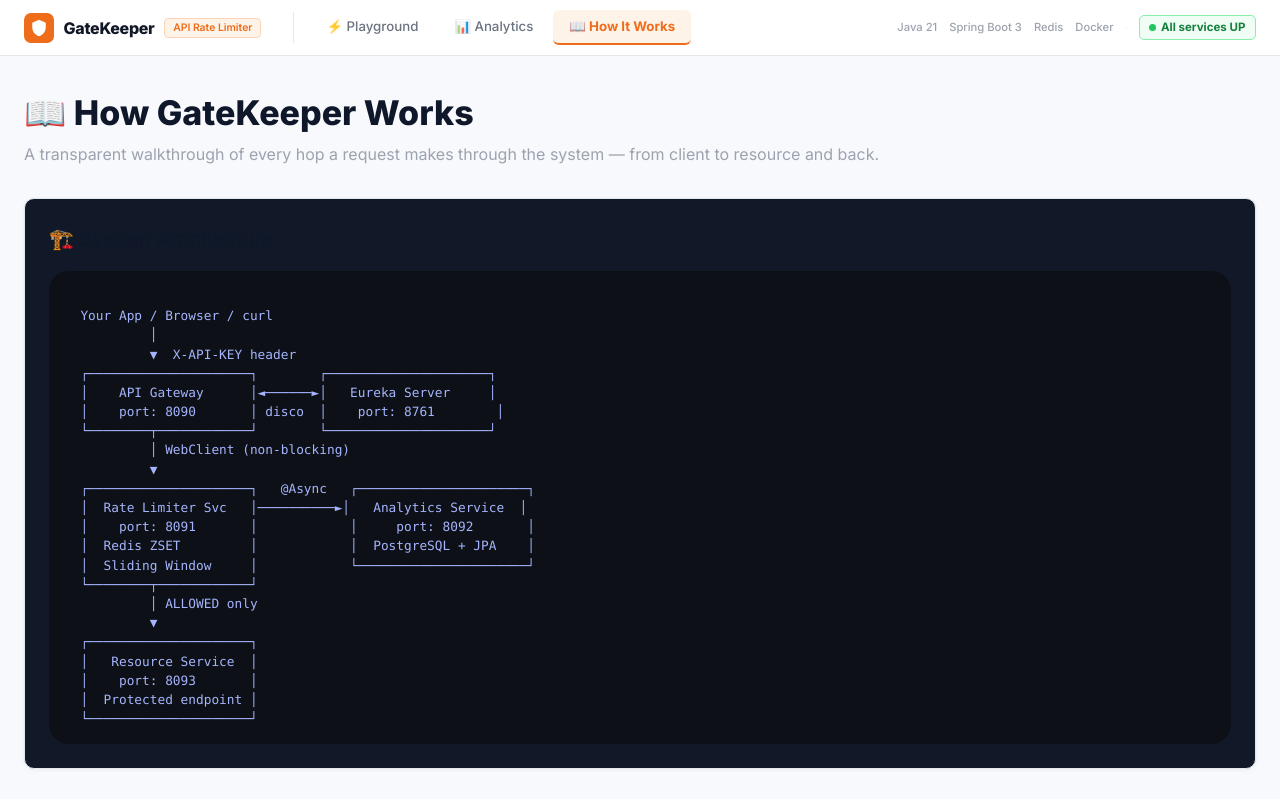
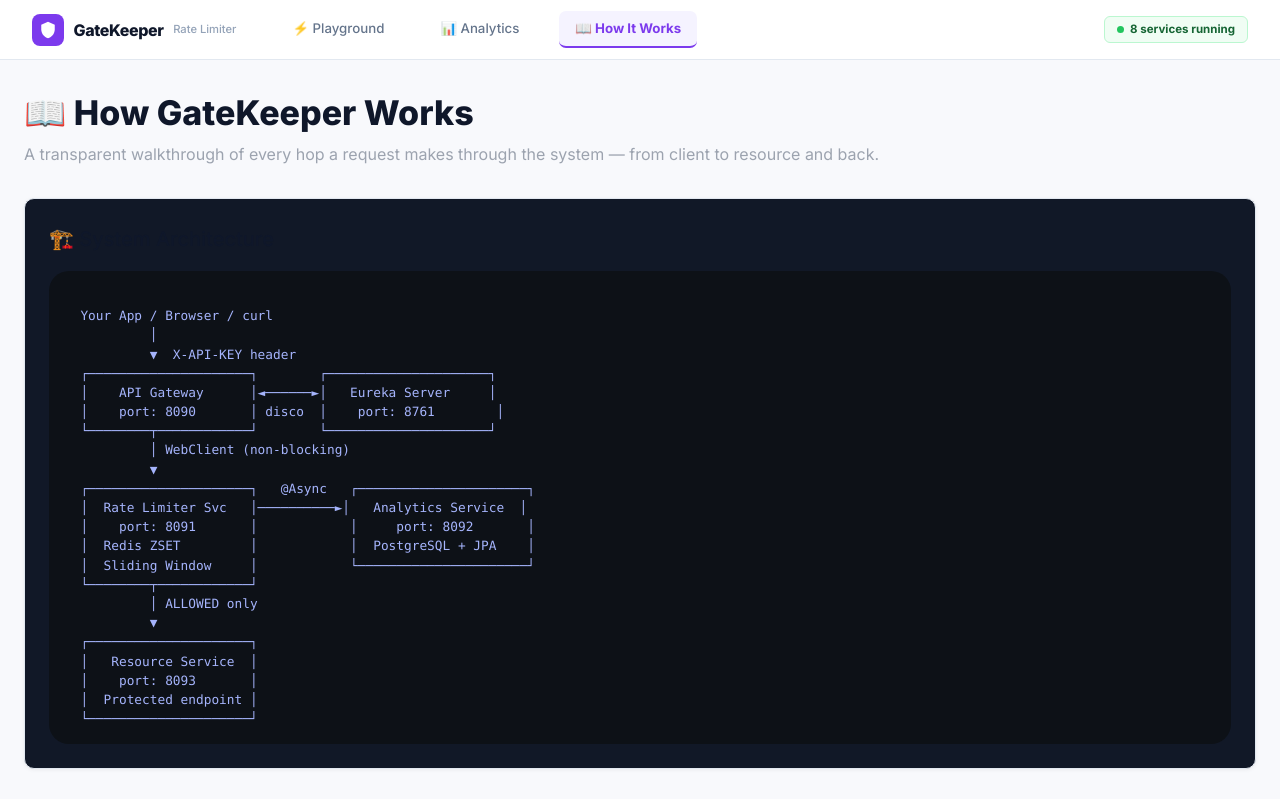
Before and after one commit to Yuvraj404s/GateKeeper, a React (Vite) app in the folder frontend/: page /how-it-works in a window 1280 px wide. Shown: the top 799 px of the page. Built offline with nearby package versions, Linux system fonts and the light colour scheme.

Commit message:
fix: restore clean layout with premium UI

```diff
--- a/frontend/src/components/Navbar.jsx
+++ b/frontend/src/components/Navbar.jsx
@@ -1,73 +1,51 @@
 import React from 'react'
 import { useNavigate, useLocation } from 'react-router-dom'
-import { Box, Typography, Button, Chip, Divider } from '@mui/material'
+import { Box, Typography, Button, Chip } from '@mui/material'
 import ShieldIcon from '@mui/icons-material/Shield'
 
 const tabs = [
-  { label: 'Playground', path: '/', emoji: '⚡' },
-  { label: 'Analytics', path: '/analytics', emoji: '📊' },
-  { label: 'How It Works', path: '/how-it-works', emoji: '📖' },
+  { label: 'Playground', path: '/', icon: '⚡' },
+  { label: 'Analytics',  path: '/analytics', icon: '📊' },
+  { label: 'How It Works', path: '/how-it-works', icon: '📖' },
 ]
 
 export default function Navbar() {
   const navigate = useNavigate()
   const { pathname } = useLocation()
+  return (
+    <Box sx={{ position:'fixed', top:0, left:0, right:0, zIndex:1200,
+      height:60, bgcolor:'#fff', borderBottom:'1px solid #e2e8f0',
+      display:'flex', alignItems:'center', px:4, gap:3 }}>
 
-  return (
-    <Box sx={{ position: 'fixed', top: 0, left: 0, right: 0, zIndex: 1200,
-      bgcolor: '#fff', borderBottom: '1px solid #e5e7eb', height: 56,
-      display: 'flex', alignItems: 'center', px: 3, gap: 0 }}>
-
-      {/* Brand */}
-      <Box sx={{ display: 'flex', alignItems: 'center', gap: 1.2, mr: 4, cursor: 'pointer' }} onClick={() => navigate('/')}>
-        <Box sx={{ width: 30, height: 30, bgcolor: '#ef6c1a', borderRadius: '7px',
-          display: 'flex', alignItems: 'center', justifyContent: 'center' }}>
-          <ShieldIcon sx={{ color: '#fff', fontSize: 18 }} />
+      <Box sx={{ display:'flex', alignItems:'center', gap:1.2, cursor:'pointer', mr:2 }} onClick={()=>navigate('/')}>
+        <Box sx={{ width:32, height:32, bgcolor:'#7c3aed', borderRadius:'8px',
+          display:'flex', alignItems:'center', justifyContent:'center' }}>
+          <ShieldIcon sx={{ color:'#fff', fontSize:18 }} />
         </Box>
-        <Typography sx={{ fontWeight: 800, fontSize: '1rem', color: '#111827', letterSpacing: '-0.3px' }}>
-          GateKeeper
-        </Typography>
-        <Chip label="API Rate Limiter" size="small"
-          sx={{ bgcolor: '#fef3e8', color: '#ef6c1a', border: '1px solid #fbd5b5',
-            fontSize: '0.65rem', fontWeight: 600, height: 20, borderRadius: '4px' }} />
+        <Typography sx={{ fontWeight:800, fontSize:'1rem', color:'#0f172a', letterSpacing:'-0.4px' }}>GateKeeper</Typography>
+        <Typography sx={{ fontSize:'0.7rem', color:'#94a3b8', fontWeight:500 }}>Rate Limiter</Typography>
       </Box>
 
-      <Divider orientation="vertical" flexItem sx={{ my: 1.5, mr: 2, borderColor: '#e5e7eb' }} />
-
-      {/* Tabs */}
-      <Box sx={{ display: 'flex', gap: 0.5, flex: 1 }}>
       {tabs.map(tab => {
         const active = pathname === tab.path
         return (
           <Button key={tab.path} onClick={() => navigate(tab.path)}
-              sx={{
-                px: 2, py: 0.6, fontSize: '0.83rem', minWidth: 0,
-                color: active ? '#ef6c1a' : '#6b7280',
+            sx={{ px:2, py:0.7, fontSize:'0.83rem', borderRadius:'7px',
+              color: active ? '#7c3aed' : '#64748b',
+              bgcolor: active ? '#f5f3ff' : 'transparent',
               fontWeight: active ? 700 : 500,
-                bgcolor: active ? '#fef3e8' : 'transparent',
-                borderRadius: '6px',
-                borderBottom: active ? '2px solid #ef6c1a' : '2px solid transparent',
-                '&:hover': { bgcolor: '#f9fafb', color: '#374151' },
-                transition: 'all 0.15s',
-              }}>
-              {tab.emoji} {tab.label}
+              borderBottom: active ? '2px solid #7c3aed' : '2px solid transparent',
+              '&:hover':{ bgcolor:'#f8fafc', color:'#0f172a' } }}>
+            {tab.icon} {tab.label}
           </Button>
         )
       })}
-      </Box>
 
-      {/* Right — stack info */}
-      <Box sx={{ display: 'flex', alignItems: 'center', gap: 1.5 }}>
-        {['Java 21', 'Spring Boot 3', 'Redis', 'Docker'].map(t => (
-          <Typography key={t} variant="caption"
-            sx={{ color: '#9ca3af', fontSize: '0.7rem', fontWeight: 500 }}>{t}</Typography>
-        ))}
-        <Divider orientation="vertical" flexItem sx={{ my: 1.5, borderColor: '#e5e7eb' }} />
-        <Box sx={{ display: 'flex', alignItems: 'center', gap: 0.6,
-          bgcolor: '#f0fdf4', border: '1px solid #86efac', borderRadius: '5px', px: 1.2, py: 0.4 }}>
-          <Box sx={{ width: 7, height: 7, borderRadius: '50%', bgcolor: '#22c55e' }} />
-          <Typography sx={{ color: '#15803d', fontSize: '0.72rem', fontWeight: 700 }}>All services UP</Typography>
-        </Box>
+      <Box sx={{ flex:1 }} />
+      <Box sx={{ display:'flex', alignItems:'center', gap:0.8,
+        bgcolor:'#f0fdf4', border:'1px solid #bbf7d0', borderRadius:'6px', px:1.5, py:0.5 }}>
+        <Box sx={{ width:7, height:7, borderRadius:'50%', bgcolor:'#22c55e' }} />
+        <Typography sx={{ color:'#166534', fontSize:'0.72rem', fontWeight:700 }}>8 services running</Typography>
       </Box>
     </Box>
   )
```
Lines whose indentation alone changed are shown as unchanged.
